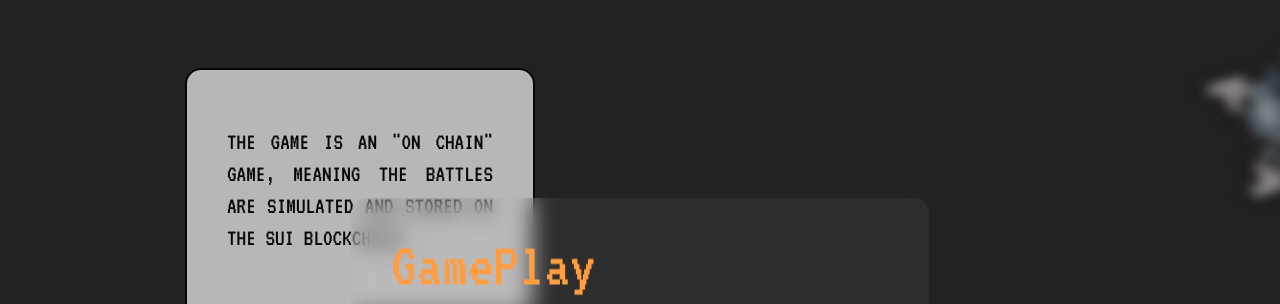
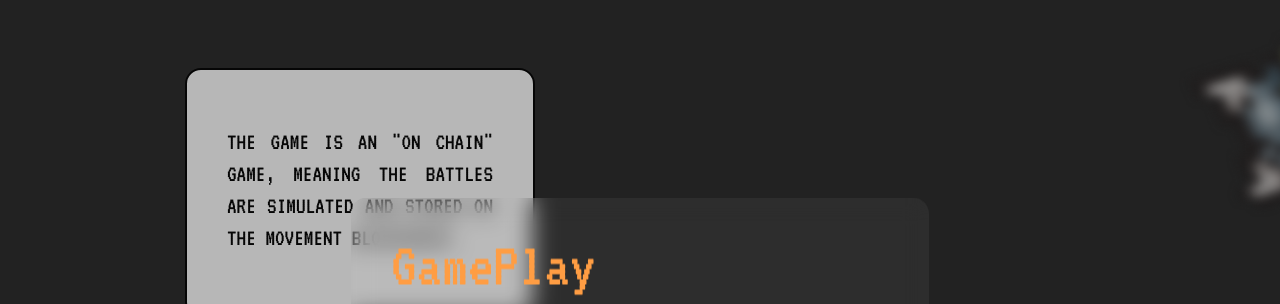
Before and after one commit to phapdev/TheWeCastle-LandingPage, a React (Create React App) app: page / in a window 1280 px wide. Shown: the part 2420-2724 px from the top of the page. Built offline with nearby package versions, Linux system fonts and the light colour scheme; the HTML template or start-up script is replaced by a standard one.

Commit message:
update content

```diff
--- a/src/components/GamePlay.tsx
+++ b/src/components/GamePlay.tsx
@@ -18,7 +18,7 @@ const GamePlay = () => {
           id="div1"
           className="absolute top-[40px] left-[85px] rounded-2xl w-[350px] h-[250px] bg-[#ddd] border-2 border-black opacity-80 p-10 pt-14"
         >
-          <p className='text-black text-left text-2xl text-justify'>THE GAME IS AN "ON CHAIN" GAME, MEANING THE BATTLES ARE SIMULATED AND STORED ON THE SUI BLOCKCHAIN.</p>
+          <p className='text-black text-left text-2xl text-justify'>THE GAME IS AN "ON CHAIN" GAME, MEANING THE BATTLES ARE SIMULATED AND STORED ON THE MOVEMENT BLOCKCHAIN.</p>
         </div>
         <div
           id="div2"
```
